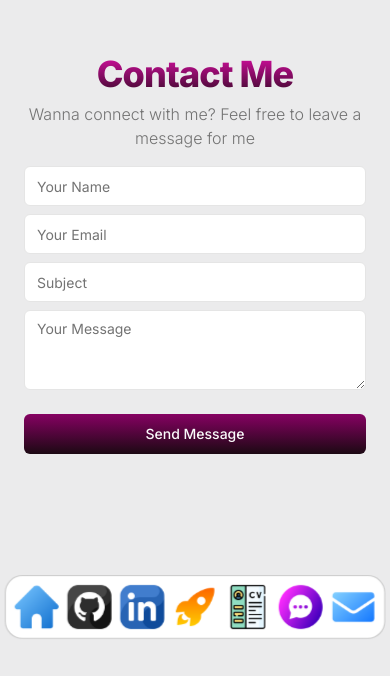
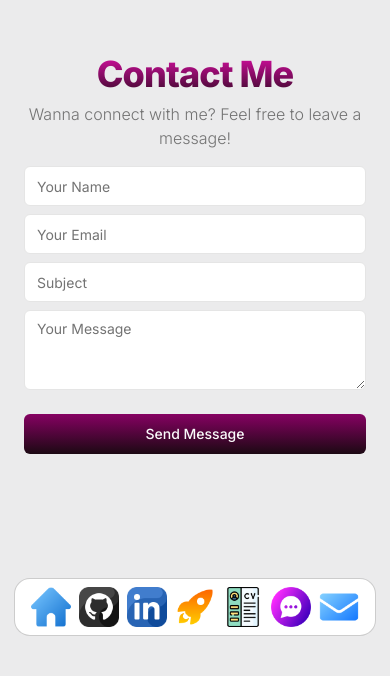
Before and after one commit to actuallyakshat/portfolio, a Next.js app: page /contact in a window 390 px wide. Shown: the part 168-844 px from the top of the page. Built offline with nearby package versions, Linux system fonts and the light colour scheme.

Commit message:
fixed carousel issues on smaller screens

```diff
--- a/app/_components/HomeDock.tsx
+++ b/app/_components/HomeDock.tsx
@@ -49,7 +49,7 @@ export function HomeDock() {
       <Dock
         magnification={65}
         distance={180}
-        className="scale-110 border-black/20 bg-white"
+        className="scale-100 border-black/20 bg-white px-4"
       >
         {dockItems.map((item: DockItem) => (
           <DockIcon key={item.name}>
--- a/app/_components/SetupImagesCarousel.tsx
+++ b/app/_components/SetupImagesCarousel.tsx
@@ -13,16 +13,16 @@ export function SetupImagesCarousel() {
       opts={{
         loop: true,
       }}
-      className="relative h-full w-full overflow-hidden rounded-2xl bg-white shadow-xl lg:w-1/4"
+      className="relative w-full overflow-hidden rounded-2xl shadow-xl sm:w-full lg:h-full lg:w-1/4"
     >
-      <CarouselContent className="relative m-0 h-full w-full p-0">
+      <CarouselContent className="relative m-0 w-full p-0 lg:h-full">
         {Array.from({ length: 15 }).map((_, i) => (
           <CarouselItem
             key={i}
             className="relative m-0 h-72 p-0 sm:min-h-[40rem] lg:h-72 lg:min-h-0"
           >
             <Image
-              quality={80}
+              quality={100}
               src={"/setup/" + (i + 1) + ".jpg"}
               alt="setup image"
               objectFit="cover"
--- a/app/contact/page.tsx
+++ b/app/contact/page.tsx
@@ -12,7 +12,7 @@ export default function Contact() {
           Contact Me
         </h1>
         <p className="max-w-xl text-center font-light text-muted-foreground lg:text-lg">
-          Wanna connect with me? Feel free to leave a message for me
+          Wanna connect with me? Feel free to leave a message!
         </p>
         <form className="mt-4 flex w-full max-w-lg flex-col gap-2">
           <Input type="text" placeholder="Your Name" />
```
